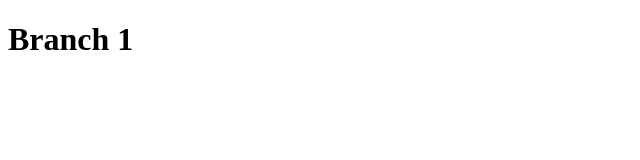
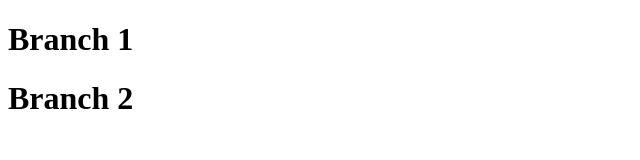
Before and after one commit to JaxonsherZievudinov/Practicka-Branch, a plain HTML site: page index.html in a window 1280 px wide. Shown: the whole page, without its empty margins (0-640 px from the left). Drawn offline with Linux system fonts and the light colour scheme.

Commit message:
Branch 2

```diff
--- a/index.html
+++ b/index.html
@@ -9,6 +9,7 @@
 <body>
 
 	<h1>Branch 1</h1>
+	<h1>Branch 2</h1>
 
 </body>
 </html>
```
